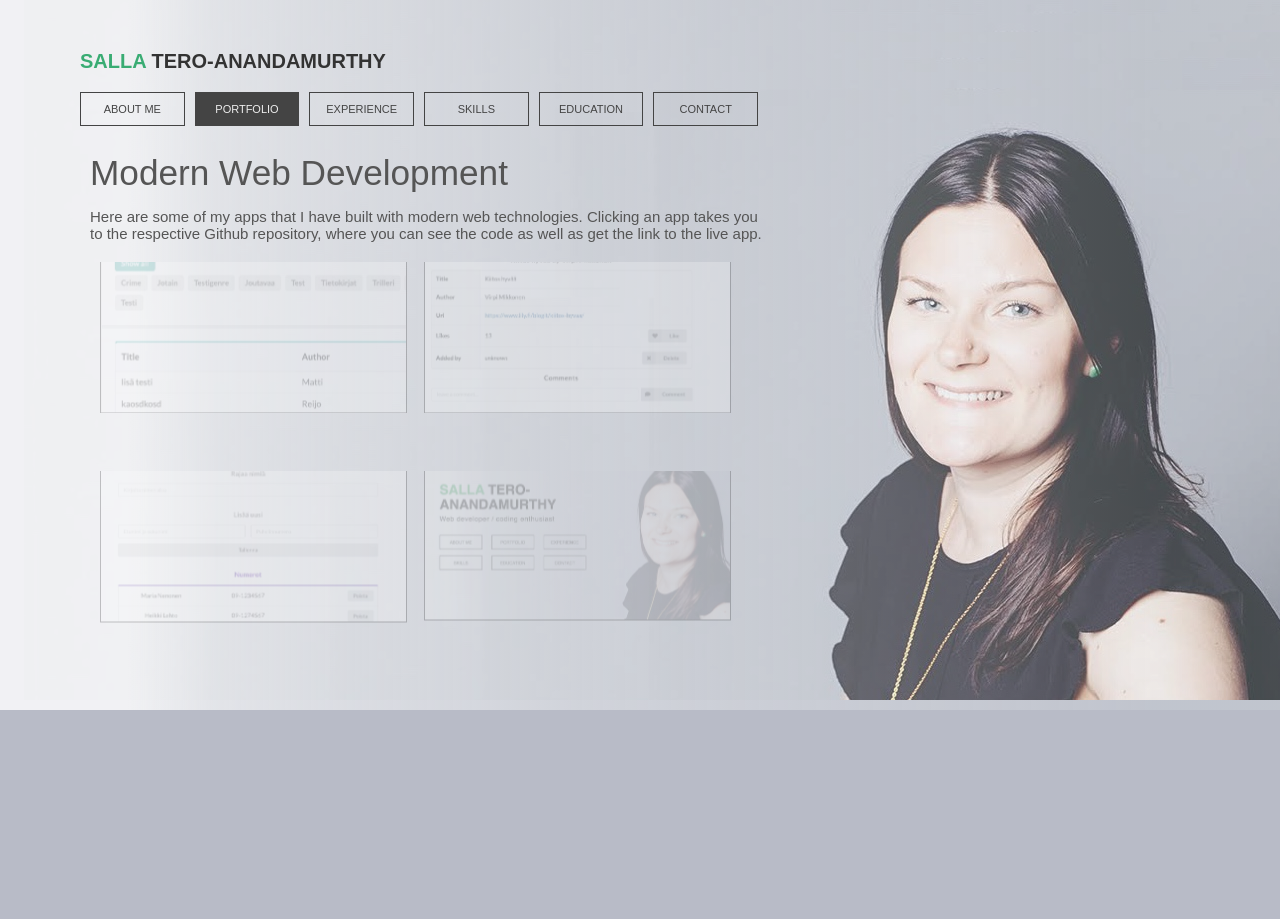
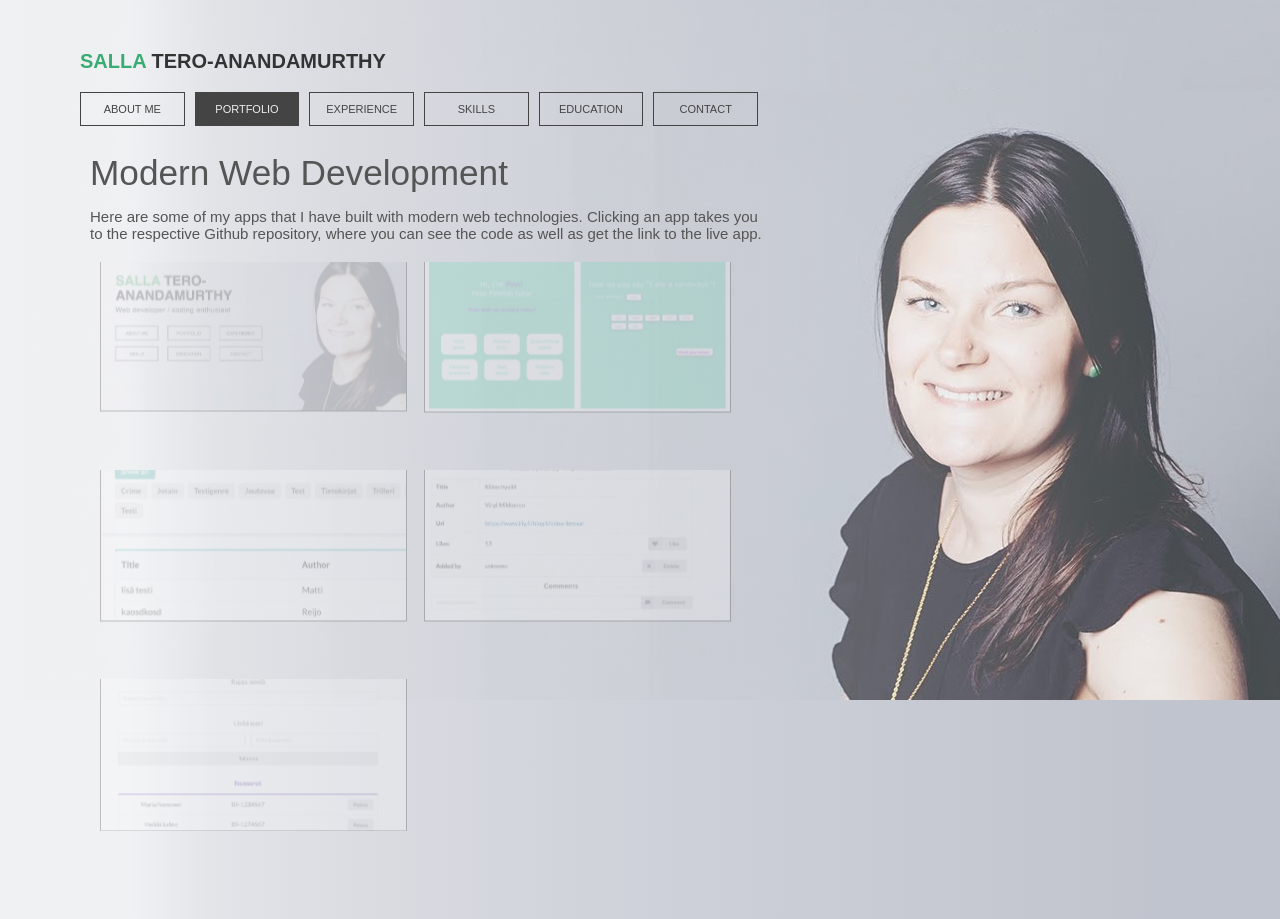
Before and after one commit to sallatero/sallatero.github.io, a React (Create React App) app: page / in a window 1280 px wide. Both pictures are taken after a click on the element "PORTFOLIO". Before the commit the page ends 800 px from the top, so only its background shows below. Built offline with nearby package versions, Linux system fonts and the light colour scheme.

Commit message:
Added Finn the Tutor to portfolio

```diff
--- a/src/Portfolio.js
+++ b/src/Portfolio.js
@@ -5,11 +5,13 @@ import small_2 from './images/02-small-b.jpg'
 import small_3 from './images/03-small-b.jpg'
 import small_4 from './images/04-small.jpg'
 import small_5 from './images/05-small.jpg'
+import small_6 from './images/Finn_UI.jpg'
 
 const libraryUrl = 'https://github.com/sallatero/Full-Stack/tree/master/library-frontend'
 const bloglistUrl = 'https://github.com/sallatero/Ultimate-webpack-bloglist-frontend'
 const puhelinUrl = 'https://github.com/sallatero/Full-Stack/tree/master/osa2/puhelinluettelo'
 const resumeUrl = 'https://github.com/sallatero/sallatero.github.io'
+const finnUrl = 'https://github.com/sallatero/Finn-the-Tutor_Frontend'
 const fullstackUrl = 'https://github.com/sallatero/Full-Stack'
 const linkedinUrl = 'https://www.linkedin.com/in/sallatero/'
 const facebookUrl = 'https://www.facebook.com/salla.tero'
@@ -25,6 +27,30 @@ const Portfolio = (props) => {
           see the code as well as get the link to the live app. </p>
         <p></p>
       </div>
+
+      <div className='portfolio-container'>
+        <div className='slide-in-top port-img hover-item'>
+          <div className='hover-text'>
+            <h4>Online Resume</h4>
+            <p className='hover-text-p'>React, HTML, CSS</p>
+          </div>
+          <a href={resumeUrl} className='portfolio-image'
+            rel='noopener noreferrer' target='_blank'>
+            <img src={small_5} className='image-responsive' alt='Online resume app' />
+          </a>
+        </div>
+        <div className='slide-in-top port-img hover-item'>
+          <div className='hover-text'>
+            <h4>Finn the Tutor</h4>
+            <p className='hover-text-p'>Under construction</p>
+          </div>
+          <a href={finnUrl} className='portfolio-image'
+            rel='noopener noreferrer' target='_blank'>
+            <img src={small_6} className='image-responsive' alt='Finn the Tutor -sovellus' />
+          </a>
+        </div>
+      </div>
+
       <div className='portfolio-container'>
         <div className='slide-in-top port-img hover-item'>
           <div className='hover-text'>
@@ -61,17 +87,8 @@ const Portfolio = (props) => {
             <img src={small_3} className='image-responsive' alt='Puhelinluettelo-sovellus' />
           </a>
         </div>
-        <div className='slide-in-top port-img hover-item'>
-          <div className='hover-text'>
-            <h4>Online Resume</h4>
-            <p className='hover-text-p'>React, HTML, CSS</p>
-          </div>
-          <a href={resumeUrl} className='portfolio-image'
-            rel='noopener noreferrer' target='_blank'>
-            <img src={small_5} className='image-responsive' alt='Online resume app' />
-          </a>
-        </div>
       </div>
+
     </div>
   )
 
```
